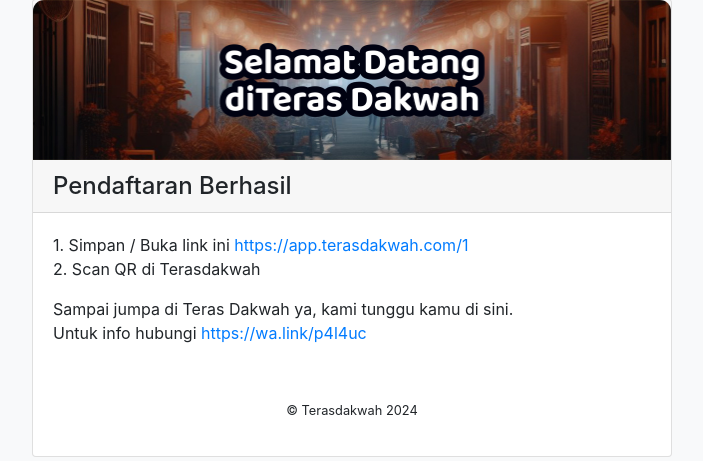
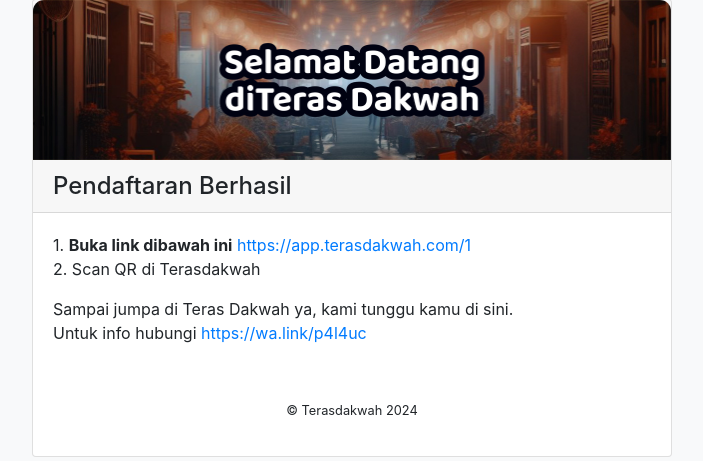
Before and after one commit to terasdakwah/QRKajian-Backend, a Flask app: page /register/success in a window 1280 px wide. Shown: the part 17-478 px from the top of the page, without its empty margins (288-991 px from the left). Run offline with Flask 3, Linux system fonts and the light colour scheme; the visitor is signed in with stand-in values (Sample User, id 1); some libraries are stand-ins or nearby versions.

Commit message:
Update register_success.html

```diff
--- a/app/templates/user/register_success.html
+++ b/app/templates/user/register_success.html
@@ -33,7 +33,7 @@
       </div>
       <div class="card-body">
         <p>
-            1. Simpan / Buka link ini <a href="https://app.terasdakwah.com/{{ data.uid }}">https://app.terasdakwah.com/{{ data.uid }}</a><br />
+            1. <b>Buka link dibawah ini</b> <a href="https://app.terasdakwah.com/{{ data.uid }}">https://app.terasdakwah.com/{{ data.uid }}</a><br />
             2. Scan QR di Terasdakwah
         </p>
         <p>
```
